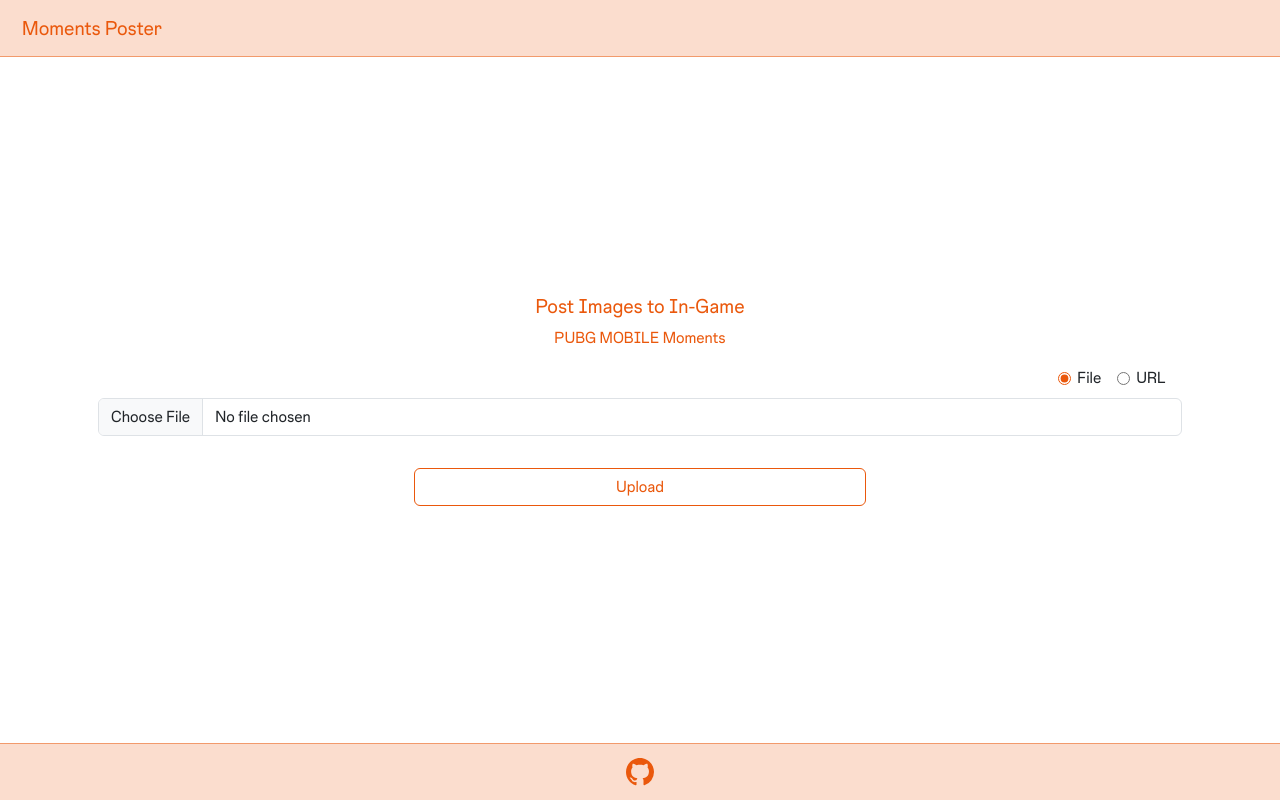
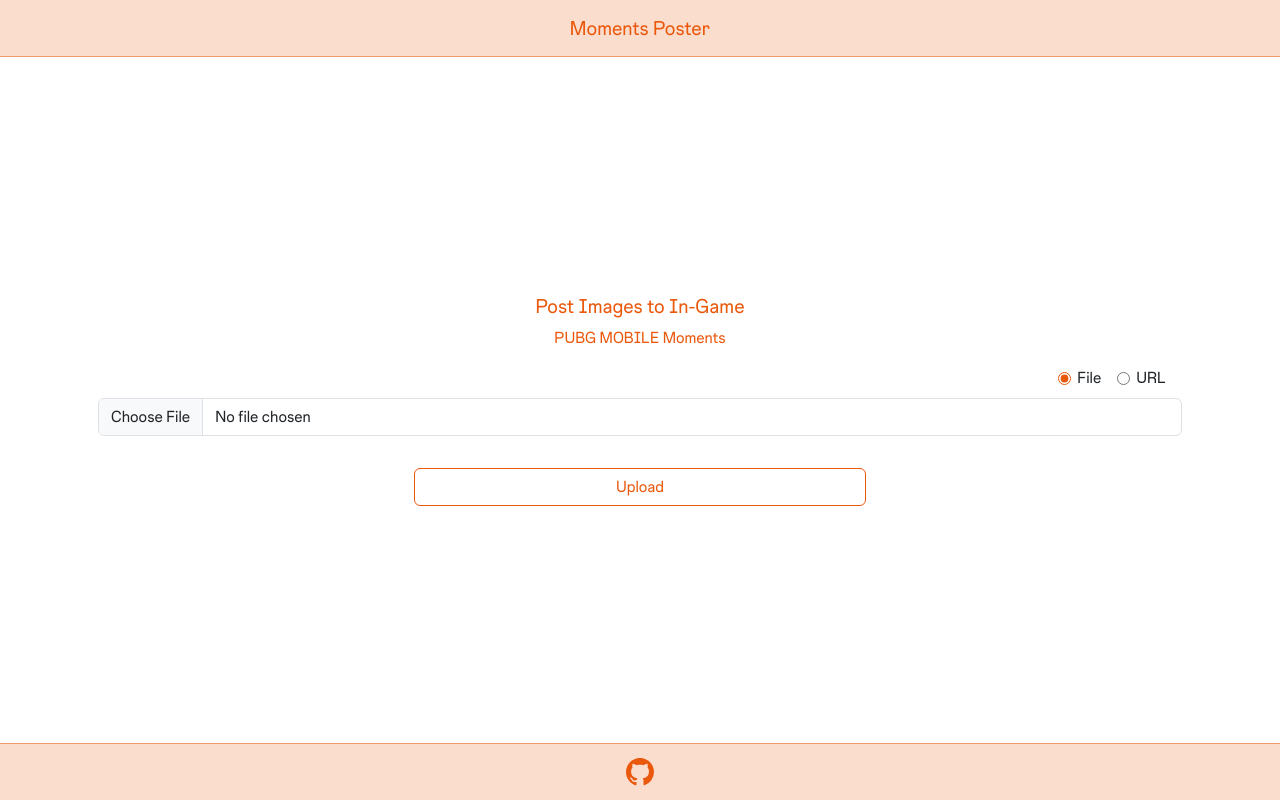
Before and after one commit to haider53e/moments-poster, a Vue app: page / in a window 1280 px wide. Built offline with nearby package versions, Linux system fonts and the light colour scheme.

Commit message:
No user selection for radio labels
And centered header content

```diff
--- a/src/client/App.scss
+++ b/src/client/App.scss
@@ -51,6 +51,10 @@
   cursor: pointer;
 }
 
+.no-select {
+  user-select: none;
+}
+
 .loading {
   animation-timing-function: linear;
   animation-name: loading;
@@ -98,10 +102,10 @@
   --bs-btn-hover-color: white;
   --bs-btn-hover-bg: var(--theme);
   --bs-btn-hover-border-color: var(--theme);
-  --bs-btn-focus-shadow-rgb: transparent;
   --bs-btn-active-color: white;
   --bs-btn-active-bg: var(--theme);
   --bs-btn-active-border-color: var(--theme);
+  --bs-btn-focus-shadow-rgb: transparent;
 }
 
 .text-accent {
--- a/src/client/App.vue
+++ b/src/client/App.vue
@@ -136,7 +136,9 @@
                     :value="true"
                     v-model="isFile"
                   />
-                  <label class="cursor-pointer" for="radio1">File</label>
+                  <label class="cursor-pointer no-select" for="radio1"
+                    >File</label
+                  >
                   <input
                     class="accent cursor-pointer"
                     type="radio"
@@ -144,7 +146,9 @@
                     :value="false"
                     v-model="isFile"
                   />
-                  <label class="cursor-pointer" for="radio2">URL</label>
+                  <label class="cursor-pointer no-select" for="radio2"
+                    >URL</label
+                  >
                 </div>
                 <input
                   v-if="isFile"
--- a/src/client/Footer.vue
+++ b/src/client/Footer.vue
@@ -6,7 +6,7 @@
           class="text-accent"
           target="_blank"
           rel="noopener noreferrer"
-          href="https://github.com/nothaiderali/moments-poster"
+          href="https://ueso.000webhostapp.com/github-redirect/repo/706103540"
         >
           <svg
             xmlns="http://www.w3.org/2000/svg"
--- a/src/client/Header.vue
+++ b/src/client/Header.vue
@@ -1,8 +1,8 @@
 <template>
   <div class="header1 navbar">
-    <div class="container-fluid justify-content-start">
+    <div class="container-fluid justify-content-center">
       <div class="header2">
-        <a class="header3 text-accent"> Moments Poster </a>
+        <span class="header3 text-accent">Moments Poster</span>
       </div>
     </div>
   </div>
@@ -19,6 +19,5 @@
 .header3 {
   font-size: 20px;
   text-decoration: none;
-  cursor: pointer;
 }
 </style>
```
Also changed, not shown: 1 other file (tests, documents, lock files or other folders).
